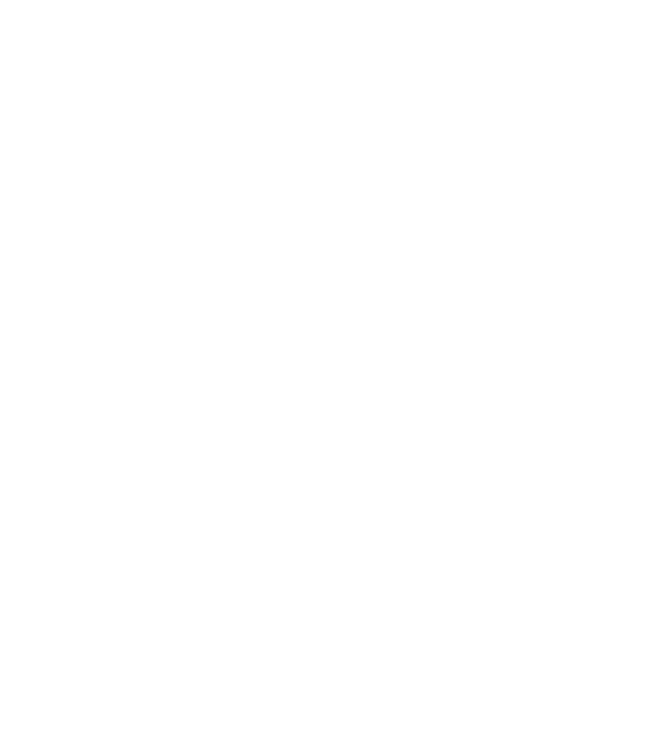
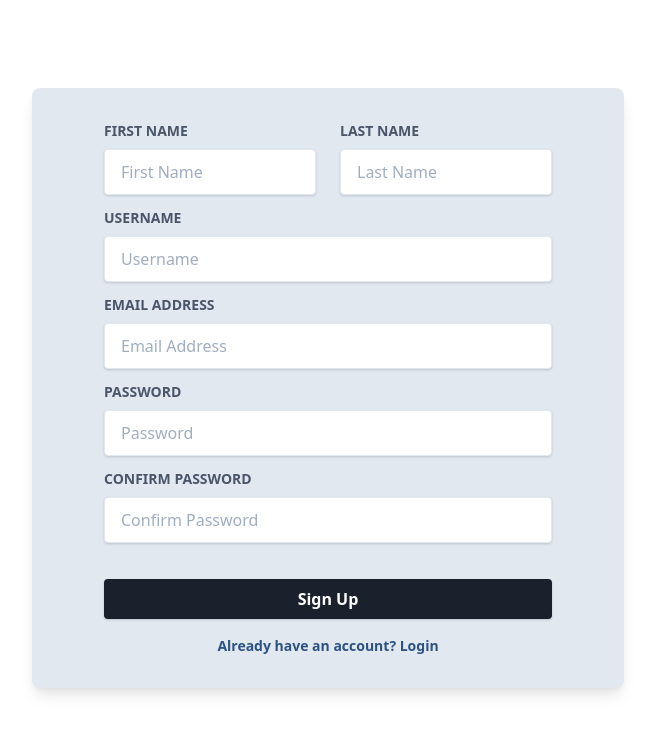
Before and after one commit to k-charette/todoTracker, a React (Create React App) app in the folder view/: page /signup in a window 1280 px wide. Shown: the top 734 px of the page, without its empty margins (312-967 px from the left). Built offline with nearby package versions, Linux system fonts and the light colour scheme.

Commit message:
Created signup page with form and validations. Token is assigned when new user signs up

```diff
--- a/view/src/App.js
+++ b/view/src/App.js
@@ -1,6 +1,7 @@
 import React from 'react';
 import { Route, Switch } from 'react-router-dom'
 import Login from './pages/Login'
+import Signup from './pages/Signup'
 import Home from './pages/Home'
 import './styles/app.css'
 
@@ -10,6 +11,7 @@ function App() {
       <Switch>
         <Route exact path='/' component={Home}/>
         <Route exact path='/login' component={Login}/>
+        <Route exct path = '/signup' component={Signup}/>
       </Switch>
     </div>
   );
--- a/view/src/pages/Login.js
+++ b/view/src/pages/Login.js
@@ -62,11 +62,11 @@ const Login = (props) => {
 	return (
 		<>
 		<section className='absolute w-full h-full'>
-			<div className='container mx-auto px-4 h-full '>
+			<div className='container mx-auto px-4 h-full'>
 				<div className='flex content-center items-center justify-center h-full'>
 					<div className="w-full lg:w-4/12 px-4">
 						<div className='relative flex flex-col min-w-0 break-words w-full mb-6 shadow-lg rounded-lg bg-gray-300 border-0'>
-							<form className="px-8 pt-6 pb-8 mb-4">
+							<form className="px-8 pt-6 pb-8 mb-4" onSubmit={handleSubmit}>
 								<div className="mb-4">
 								<label className="block uppercase text-gray-700 text-sm font-bold mb-2" htmlFor="email">
 									Email
@@ -98,8 +98,7 @@ const Login = (props) => {
 								<div className="flex flex-wrap items-center justify-between">
 								<button
 									className="w-full mb-4 bg-gray-900 active:bg-gray-700 text-white font-bold py-2 px-4 rounded shadow hover:shadow-lg focus:outline-none focus:shadow-outline"
-									type="button"
-									onClick={handleSubmit}
+									type="submit"
 								>
 									Sign In
 								</button>
--- /dev/null
+++ b/view/src/pages/Signup.js
@@ -0,0 +1,180 @@
+import React, { useState } from 'react'
+import { Link } from 'react-router-dom'
+import _ from 'lodash'
+import axios from 'axios'
+
+const Signup = (props) => {
+
+    const [newUser, setNewUser] = useState({
+        firstName: '',
+        lastName: '',
+        username: '',
+        email: '',
+        password: '',
+        confirmPassword: '',
+        loading: false
+    })
+
+    const [errors, setErrors] = useState({})
+
+	const validForSubmission = () => {
+		let submitErrors = {}
+		const requiredFields = ["firstName", "lastName", "username", "email", "password", "confirmPassword"]
+		requiredFields.forEach(field => {
+			if(newUser[field].trim() === ''){
+				submitErrors = {
+					...submitErrors,
+					[field]: `Must not be empty`
+				}
+			}
+		})
+		setErrors(submitErrors)
+		return _.isEmpty(submitErrors)
+	}
+
+    const handleChange = (event) => {
+        setNewUser({
+            ...newUser, [event.target.name]: event.target.value
+        })
+    }
+
+    const handleSubmit = (event) => {
+        event.preventDefault()
+        if(validForSubmission()) {
+            setNewUser({ loading: true })
+            const newUserData = {
+                firstName: newUser.firstName,
+                lastName: newUser.lastName,
+                username: newUser.username,
+                email: newUser.email,
+                password: newUser.password,
+                confirmPassword: newUser.confirmPassword
+            }
+
+            axios.post('/signup', newUserData).then((response) => {
+                localStorage.setItem('AuthToken', `Bearer ${response.data.token}`)
+                setNewUser({
+                    loading: false
+                })
+                props.history.push('/')
+            })
+            .catch((error) => {
+                setNewUser({
+                    errors: error.response.data,
+                    loading: false
+                })
+            })
+        }
+    }
+
+    return (
+        <section className='absolute w-full h-full'>
+            <div className='container mx-auto px-4 h-full'>
+                <div className='flex content-center items-center justify-center h-full'>
+                    <div className='w-full lg:w-6/12 px-4'>
+                        <div className='relative flex flex-wrap min-w-0 break-words w-full mb-6 shadow-lg rounded-lg bg-gray-300 border-0'>
+                            <form className="w-full max-w-lg px-8 pt-8 pb-8 mx-auto mb:4" onSubmit={handleSubmit}>
+                                <div className="flex flex-wrap -mx-3">
+                                    <div className="w-full md:w-1/2 px-3 mb-2">
+                                        <label className="block uppercase text-gray-700 text-sm font-bold mb-2" htmlFor="grid-first-name">
+                                            First Name
+                                        </label>
+                                        <input
+                                            className="shadow appearance-none border rounded w-full py-3 px-4 text-gray-700 leading-tight focus:outline-none focus:shadow-outline" id="firstName"
+                                            name='firstName'
+                                            type="firstName"
+                                            placeholder="First Name"
+                                            onChange={handleChange}
+                                        />
+                                        <p className='text-red-400 mt-1'>{errors.firstName}</p>
+                                    </div>
+                                    <div className="w-full md:w-1/2 px-3">
+                                        <label className="block uppercase text-gray-700 text-sm font-bold mb-2" htmlFor="grid-last-name">
+                                            Last Name
+                                        </label>
+                                        <input
+                                            className="shadow appearance-none border rounded w-full py-3 px-4 text-gray-700 leading-tight focus:outline-none focus:shadow-outline" id="lastName"
+                                            name='lastName'
+                                            type="text"
+                                            placeholder="Last Name"
+                                            onChange={handleChange}
+                                            />
+                                        <p className='text-red-400 mt-1'>{errors.lastName}</p>
+                                    </div>
+                                </div>
+                                <div className="flex flex-wrap -mx-3 mb-6">
+                                    <div className="w-full px-3 mb-2">
+                                        <label className="block uppercase text-gray-700 text-sm font-bold mb-2" htmlFor="grid-username">
+                                            Username
+                                        </label>
+                                        <input
+                                            className="shadow appearance-none border rounded w-full py-3 px-4 text-gray-700 leading-tight focus:outline-none focus:shadow-outline" id="username"
+                                            name='username'
+                                            type="username"
+                                            placeholder="Username"
+                                            onChange={handleChange}
+                                        />
+                                        <p className='text-red-400 mt-1'>{errors.username}</p>
+                                    </div>
+                                    <div className="w-full px-3 mb-2">
+                                        <label className="block uppercase text-gray-700 text-sm font-bold mb-2" htmlFor="grid-email">
+                                            Email Address
+                                        </label>
+                                        <input
+                                            className="shadow appearance-none border rounded w-full py-3 px-4 text-gray-700 leading-tight focus:outline-none focus:shadow-outline"
+                                            id="email"
+                                            name='email'
+                                            type="email"
+                                            placeholder="Email Address"
+                                            onChange={handleChange}
+                                        />
+                                        <p className='text-red-400 mt-1'>{errors.email}</p>
+                                    </div>
+                                    <div className="w-full px-3 mb-2">
+                                        <label className="block uppercase text-gray-700 text-sm font-bold mb-2" htmlFor="grid-password">
+                                        Password
+                                        </label>
+                                        <input
+                                            className="shadow appearance-none border rounded w-full py-3 px-4 text-gray-700 leading-tight focus:outline-none focus:shadow-outline" id="password"
+                                            name="password"
+                                            type="password"
+                                            placeholder="Password"
+                                            onChange={handleChange}
+                                        />
+                                        <p className='text-red-400 mt-1'>{errors.password}</p>
+                                    </div>
+                                    <div className="w-full px-3 mb-2">
+                                        <label className="block uppercase text-gray-700 text-sm font-bold mb-2" htmlFor="grid-password">
+                                        Confirm Password
+                                        </label>
+                                        <input
+                                            className="shadow appearance-none border rounded w-full py-3 px-4 text-gray-700 leading-tight focus:outline-none focus:shadow-outline" id="confirmPassword"
+                                            name='confirmPassword'
+                                            type="password"
+                                            placeholder="Confirm Password"
+                                            onChange={handleChange}
+                                        />
+                                        <p className='text-red-400 mt-1'>{errors.confirmPassword}</p>
+                                    </div>
+                                </div>
+                                <div className="flex flex-wrap items-center justify-between">
+								<button
+									className="w-full mb-4 bg-gray-900 active:bg-gray-700 text-white font-bold py-2 px-4 rounded shadow hover:shadow-lg focus:outline-none focus:shadow-outline"
+                                    type="submit"
+								>
+									Sign Up
+								</button>
+								<Link className="inline-block align-baseline mx-auto font-bold text-sm text-blue-800 hover:text-blue-600" to='/login'>
+									Already have an account? Login
+								</Link>
+								</div>
+                            </form>
+                        </div>
+                    </div>
+                </div>
+            </div>
+        </section>
+    )
+}
+
+export default Signup
```
